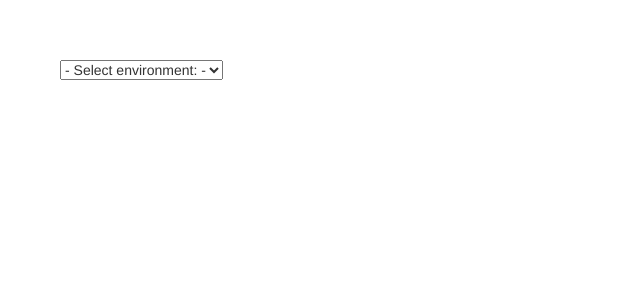
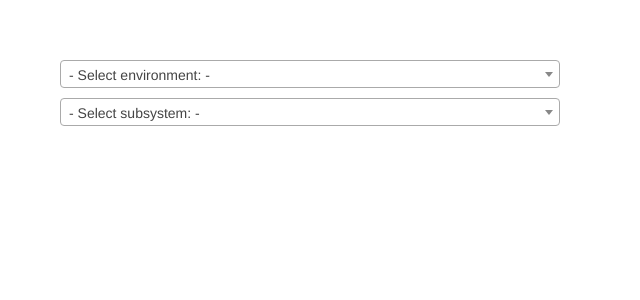
Before and after one commit to tuudik/xroad6parser, a PHP site: page / in a window 1280 px wide. Shown: the top 300 px of the page, without its empty margins (0-640 px from the left). Run offline with PHP 8.4, Linux system fonts and the light colour scheme.

Commit message:
Update index.php

```diff
--- a/index.php
+++ b/index.php
@@ -12,6 +12,9 @@ require 'func.php'
 <link rel="stylesheet" href="https://maxcdn.bootstrapcdn.com/bootstrap/3.3.7/css/bootstrap.min.css" integrity="sha384-BVYiiSIFeK1dGmJRAkycuHAHRg32OmUcww7on3RYdg4Va+PmSTsz/K68vbdEjh4u" crossorigin="anonymous">
 <link rel="stylesheet" href="https://maxcdn.bootstrapcdn.com/bootstrap/3.3.7/css/bootstrap-theme.min.css" integrity="sha384-rHyoN1iRsVXV4nD0JutlnGaslCJuC7uwjduW9SVrLvRYooPp2bWYgmgJQIXwl/Sp" crossorigin="anonymous">
 <script src="https://maxcdn.bootstrapcdn.com/bootstrap/3.3.7/js/bootstrap.min.js" integrity="sha384-Tc5IQib027qvyjSMfHjOMaLkfuWVxZxUPnCJA7l2mCWNIpG9mGCD8wGNIcPD7Txa" crossorigin="anonymous"></script>
+<link href="https://cdnjs.cloudflare.com/ajax/libs/select2/4.0.3/css/select2.min.css" rel="stylesheet" />
+<script src="https://cdnjs.cloudflare.com/ajax/libs/select2/4.0.3/js/select2.min.js"></script>
+
   <script type="text/javascript">
   function env_select(val)
   {
@@ -40,11 +43,15 @@ require 'func.php'
         document.getElementById("result").innerHTML=response;
       }
     });
-  }
+  };
+  $(document).ready(function() {
+  $(".envSelect").select2();
+  $(".subsystemSelect").select2();
+});
   </script>
   <body style="margin:30px;padding:30px">
         <p>
-        <select id="envSelect" onchange="env_select(this.value);">
+        <select id="envSelect" onchange="env_select(this.value);" class="envSelect" style="width:500px">
                 <option selected>- Select environment: -</option>
                 <?php
                 foreach ($environments as $environments => $value) {
@@ -53,8 +60,9 @@ require 'func.php'
         </select>
         <br/>
         </p>
-        <p id="subsystemSelect">
-        </p>
+        <select id="subsystemSelect" onchange="subsystem_select(this.value);" class="subsystemSelect" style="width:500px">
+                <option selected>- Select subsystem: -</option>
+              </select>
       <p id="result"></p>
   </body>
 </html>
```
